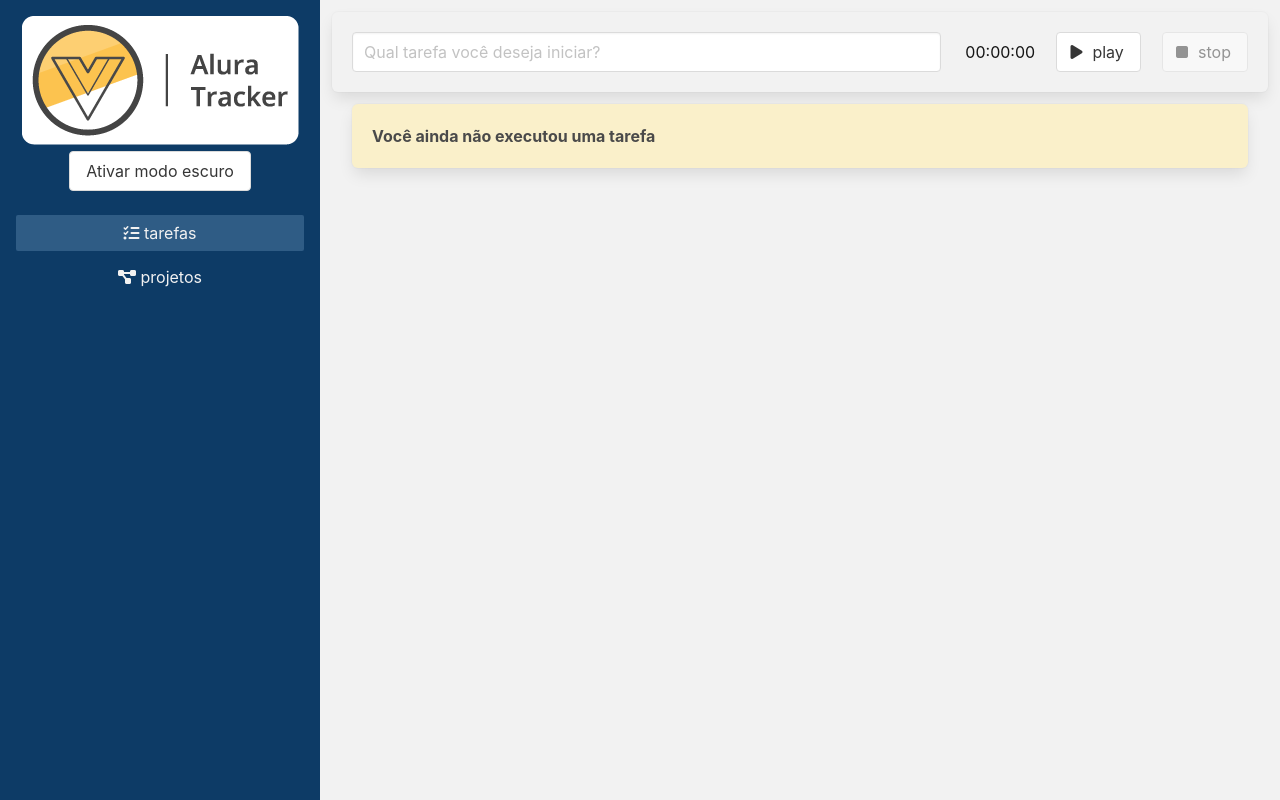
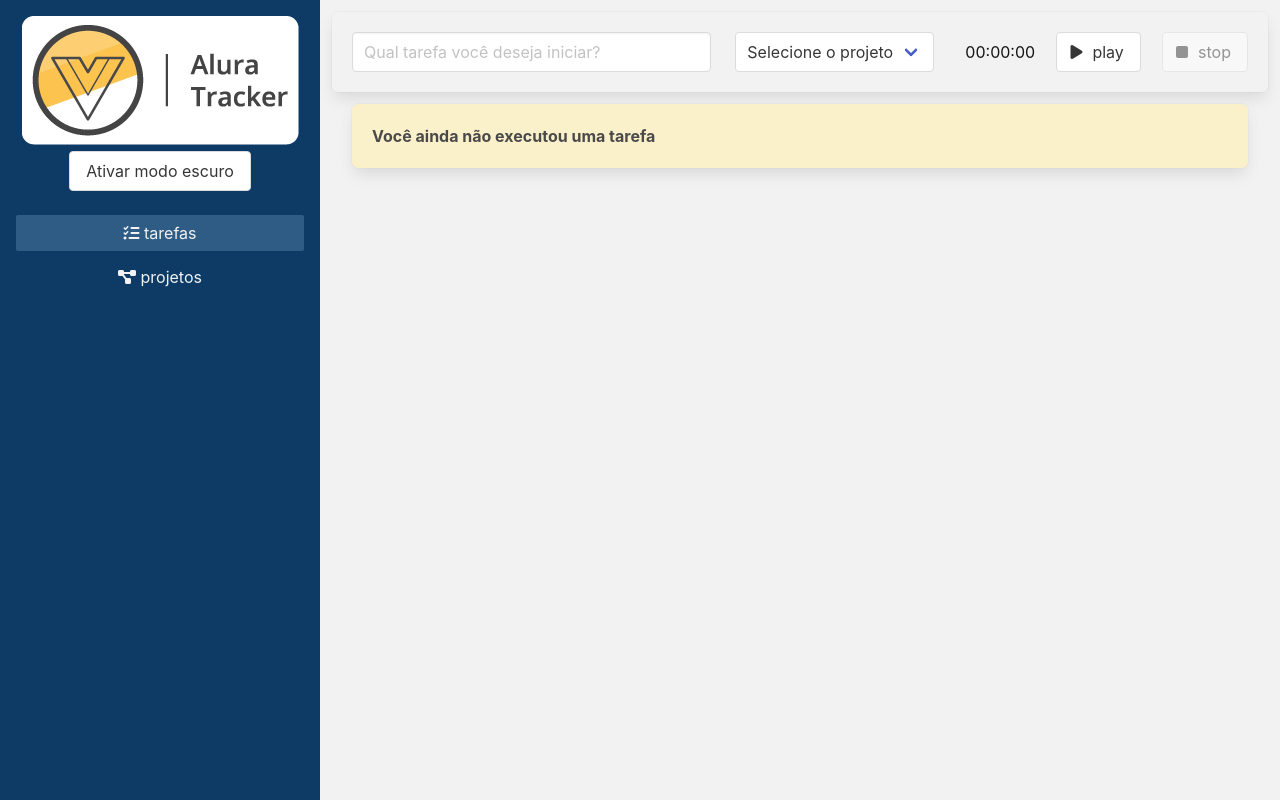
Before and after one commit to analubarreto/alura-tracker, a Vue app: page / in a window 1280 px wide. Built offline with nearby package versions, Linux system fonts and the light colour scheme.

Commit message:
started using Vuex

```diff
--- a/src/components/Formulario.vue
+++ b/src/components/Formulario.vue
@@ -2,7 +2,7 @@
   <article class="box formulario">
     <section class="columns">
       <aside
-        class="column is-8"
+        class="column is-5"
         role="form"
         aria-label="Formulário para criação de uma nova tarefa"
       >
@@ -13,8 +13,18 @@
           v-model="descricao"
         />
       </aside>
+      <aside class="column is-3">
+        <div class="select">
+          <select v-model="idProjeto">
+            <option value="">Selecione o projeto</option>
+            <option :value="projeto.id" v-for="projeto in projetos" :key="projeto.id">
+              {{ projeto.nome }}
+            </option>
+          </select>
+        </div>
+      </aside>
       <div class="column">
-        <Temporizador @aoTemporizadorFinalizado="finalizarTarefa"/>
+        <Temporizador @aoTemporizadorFinalizado="salvarTarefa"/>
       </div>
     </section>
   </article>
@@ -28,9 +38,11 @@
 </style>
 
 <script lang="ts">
-import { defineComponent } from "vue";
+import { computed, defineComponent } from "vue";
 import Temporizador from './Temporizador.vue';
 import Tarefa from './Tarefa.vue';
+import { useStore } from "@/store";
+
 export default defineComponent({
   name: "Formulário",
   emits: ['aoSalvarTarefa'],
@@ -39,17 +51,25 @@
   },
   data () {
     return {
-      descricao: ''
+      descricao: '',
+      idProjeto: ''
+    }
+  },
+  setup() {
+    const store = useStore();
+    return {
+      projetos: computed(() => store.state.projetos),
     }
   },
   methods: {
-    finalizarTarefa (tempoDecorrido: number) : void {
+    salvarTarefa (tempoDecorrido: number) : void {
       this.$emit('aoSalvarTarefa', {
         duracaoEmSegundos: tempoDecorrido,
-        descricao: this.descricao
+        descricao: this.descricao,
+        projeto: this.projetos.find(proj => proj.id.toString() == this.idProjeto)
       })
       this.descricao = ''
     }
-  }
+  },
 });
 </script>
--- a/src/interfaces/Tarefa.ts
+++ b/src/interfaces/Tarefa.ts
@@ -1,4 +1,7 @@
+import type IProjetos from "./Projeto";
+
 export default interface ITarefa {
   duracaoEmSegundos: number;
   descricao: string;
+  projeto: IProjetos
 }
--- a/src/main.ts
+++ b/src/main.ts
@@ -4,7 +4,9 @@
 import App from './App.vue';
 
 import './assets/main.css'
+import { store, key } from './store';
 
 createApp(App)
   .use(router)
+  .use(store, key)
   .mount('#app')
--- /dev/null
+++ b/src/store/index.ts
@@ -0,0 +1,29 @@
+import type IProjetos from "@/interfaces/Projeto";
+import type { InjectionKey } from "vue";
+import { createStore, Store, useStore as vuexUseStore } from "vuex";
+import { idGenerator } from '@/utils/idGerenerator';
+
+interface State {
+  projetos: IProjetos[]
+}
+
+export const key: InjectionKey<Store<State>> = Symbol();
+
+export const store = createStore<State>({
+  state: {
+    projetos: []
+  },
+  mutations: {
+    'ADICIONA_PROJETO'(state, nomeDoProjeto: string) {
+      const projeto: IProjetos = {
+        id: idGenerator(),
+        nome: nomeDoProjeto
+      }
+      state.projetos.push(projeto);
+    }
+  }
+});
+
+export function useStore(): Store<State> {
+  return vuexUseStore(key);
+}
--- a/src/views/Projetos.vue
+++ b/src/views/Projetos.vue
@@ -41,25 +41,28 @@
 </style>
 
 <script lang="ts">
-import { defineComponent } from "vue";
+import { computed, defineComponent } from "vue";
 import type IProjeto from '@/interfaces/Projeto';
 import { idGenerator } from '@/utils/idGerenerator';
+import { useStore } from "@/store";
 
 export default defineComponent({
   name: 'Projetos',
   data() {
     return {
-      nomeDoProjeto: '',
-      projetos: [] as IProjeto[]
+      nomeDoProjeto: ''
+    }
+  },
+  setup() {
+    const store = useStore();
+    return {
+      store,
+      projetos: computed(() => store.state.projetos)
     }
   },
   methods: {
     salvar() {
-      const projeto: IProjeto = {
-        id: idGenerator(),
-        nome: this.nomeDoProjeto,
-      }
-      this.projetos.push(projeto);
+      this.store.commit('ADICIONA_PROJETO', this.nomeDoProjeto);
       this.nomeDoProjeto = '';
     }
   }
```
